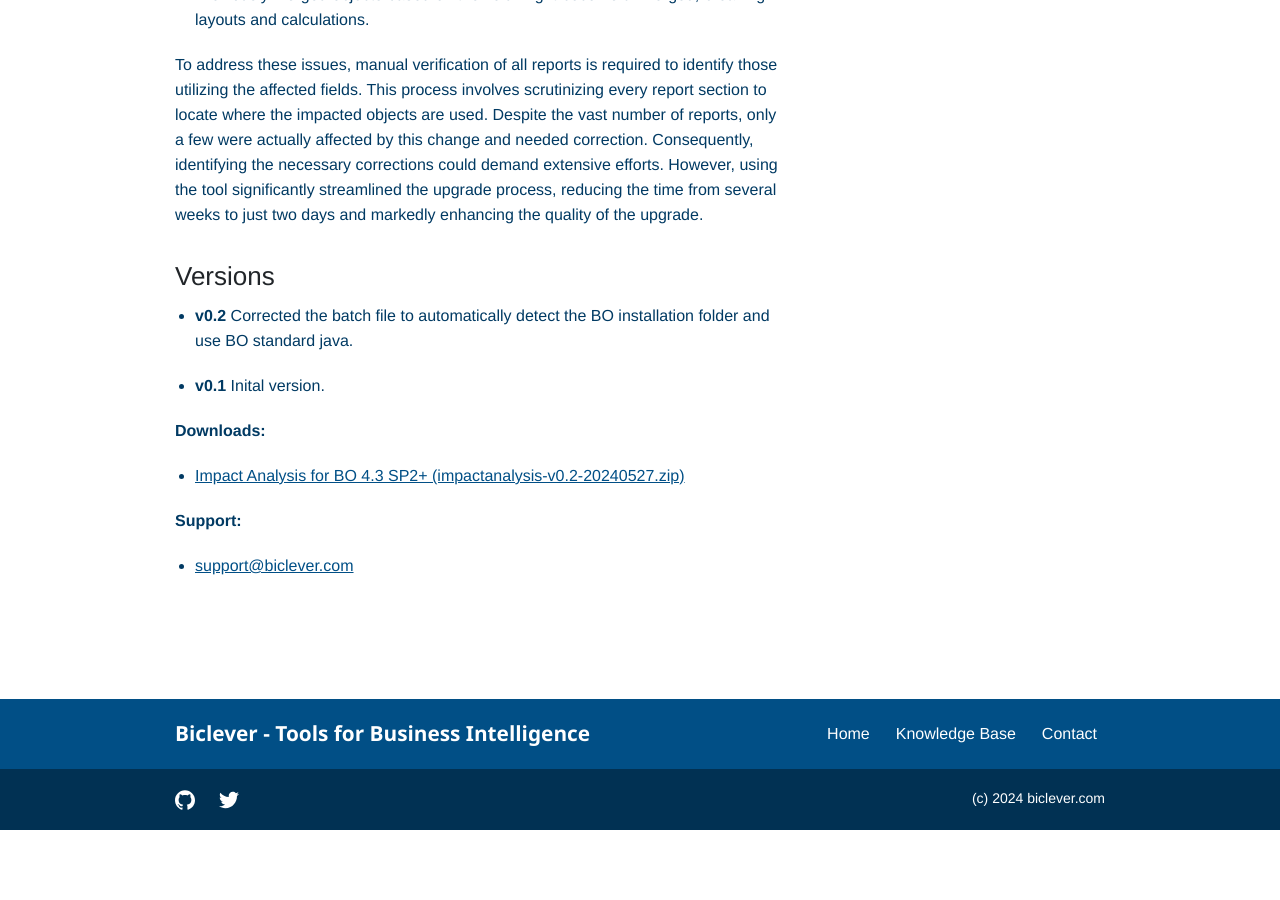
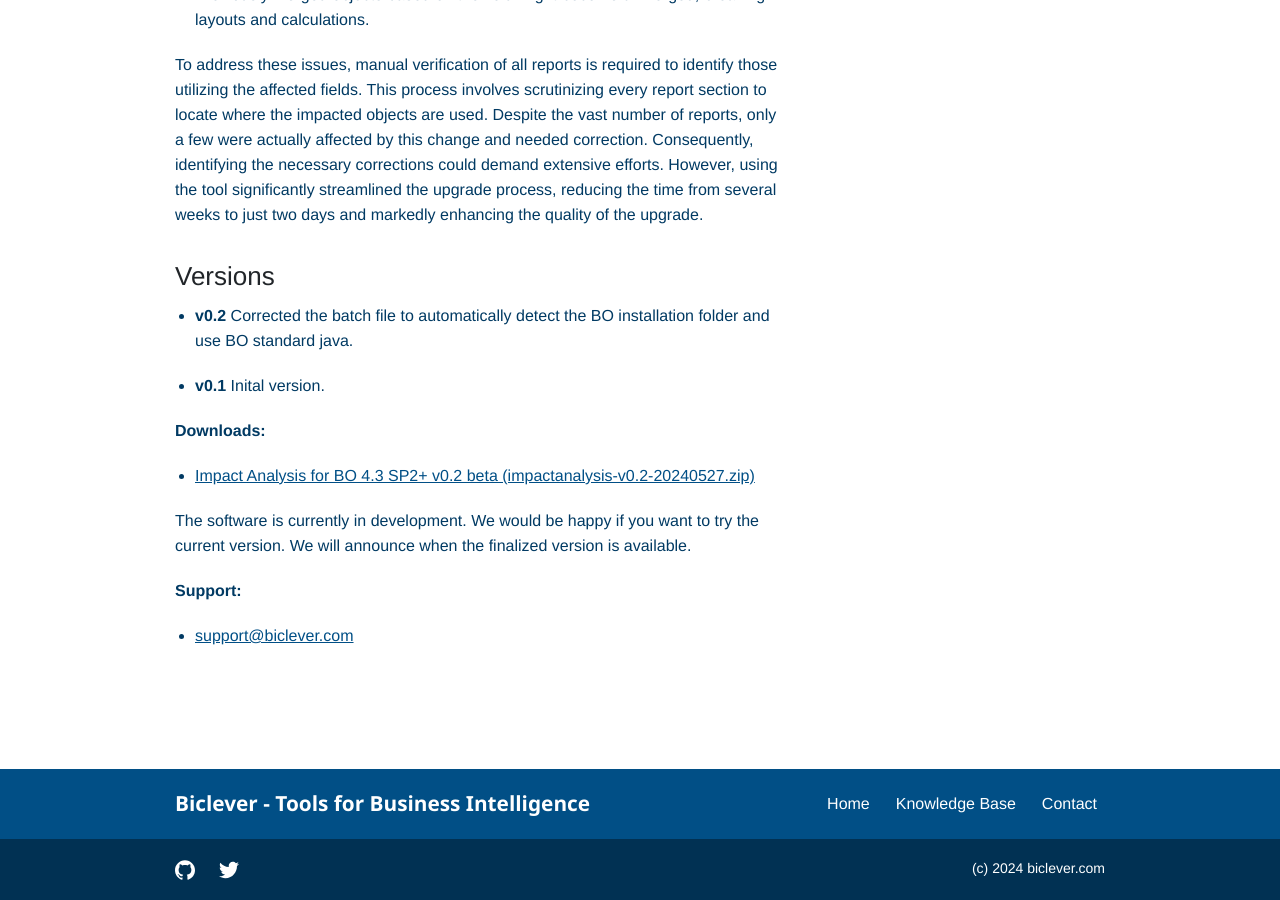
Before and after one commit to biclever/biclever.github.io, a Jekyll site: the page built from _products/impact-analysis.md, in a window 1280 px wide and 900 px high, scrolled down 879 px. Built offline with Jekyll 4.4.1, drawn with Linux system fonts in a browser that asks for light colours; before the commit the page ends 1709 px from its top, so only the background shows below that.

Commit message:
impact analysis status update

```diff
--- a/_products/impact-analysis.md
+++ b/_products/impact-analysis.md
@@ -28,7 +28,9 @@ To address these issues, manual verification of all reports is required to ident
 - **v0.1** Inital version.
 
 **Downloads:**
-- [Impact Analysis for BO 4.3 SP2+ (impactanalysis-v0.2-20240527.zip)](https://docs.google.com/forms/d/e/1FAIpQLSetJ1U_vsJUYi41Hi3RvRMkboZb97VapLgJTMAZhohJei5-Ig/viewform)
+- [Impact Analysis for BO 4.3 SP2+ v0.2 beta (impactanalysis-v0.2-20240527.zip)](https://docs.google.com/forms/d/e/1FAIpQLSetJ1U_vsJUYi41Hi3RvRMkboZb97VapLgJTMAZhohJei5-Ig/viewform)
+
+The software is currently in development. We would be happy if you want to try the current version. We will announce when the finalized version is available.
 
 **Support:**
 - [support@biclever.com](mailto:support@biclever.com)
```
